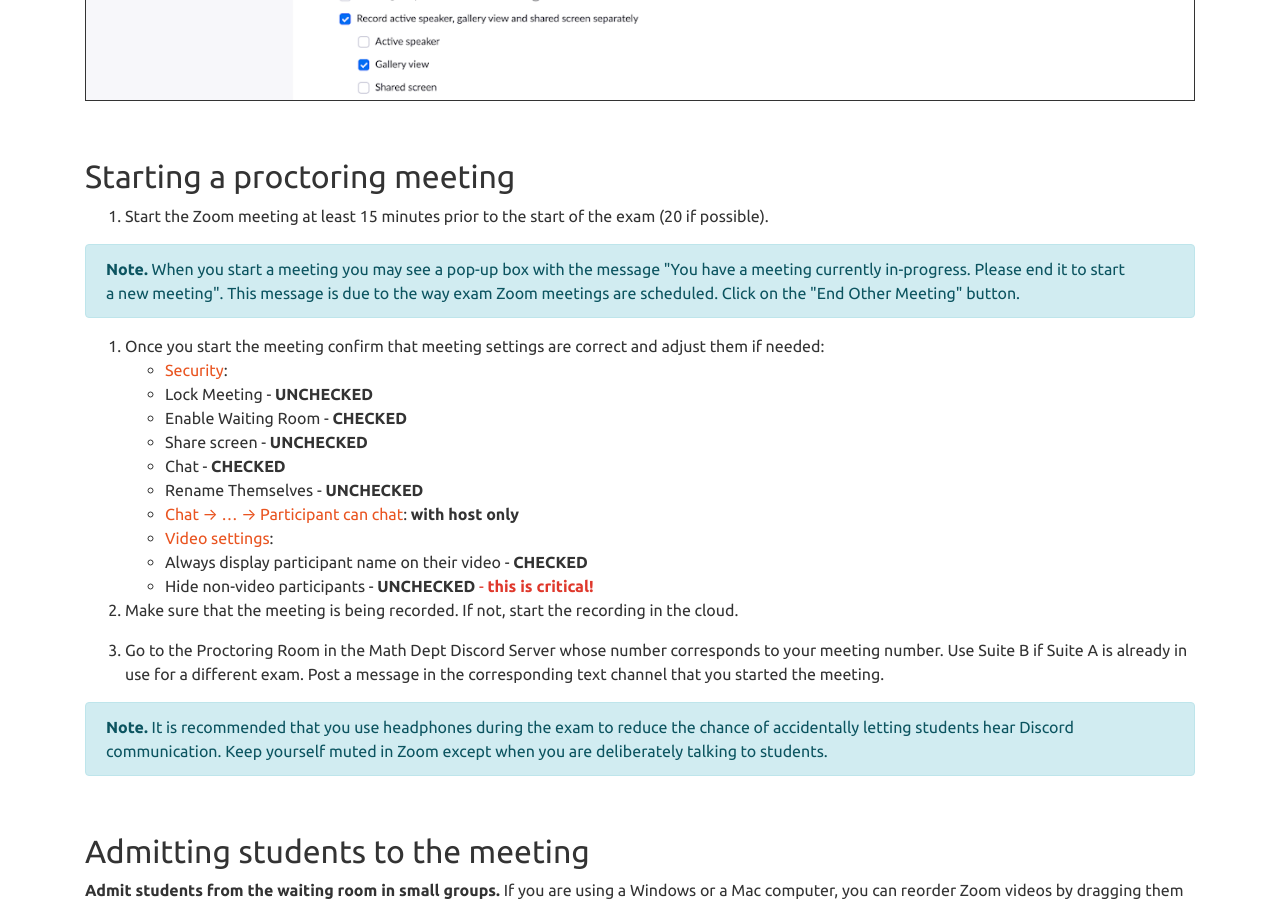
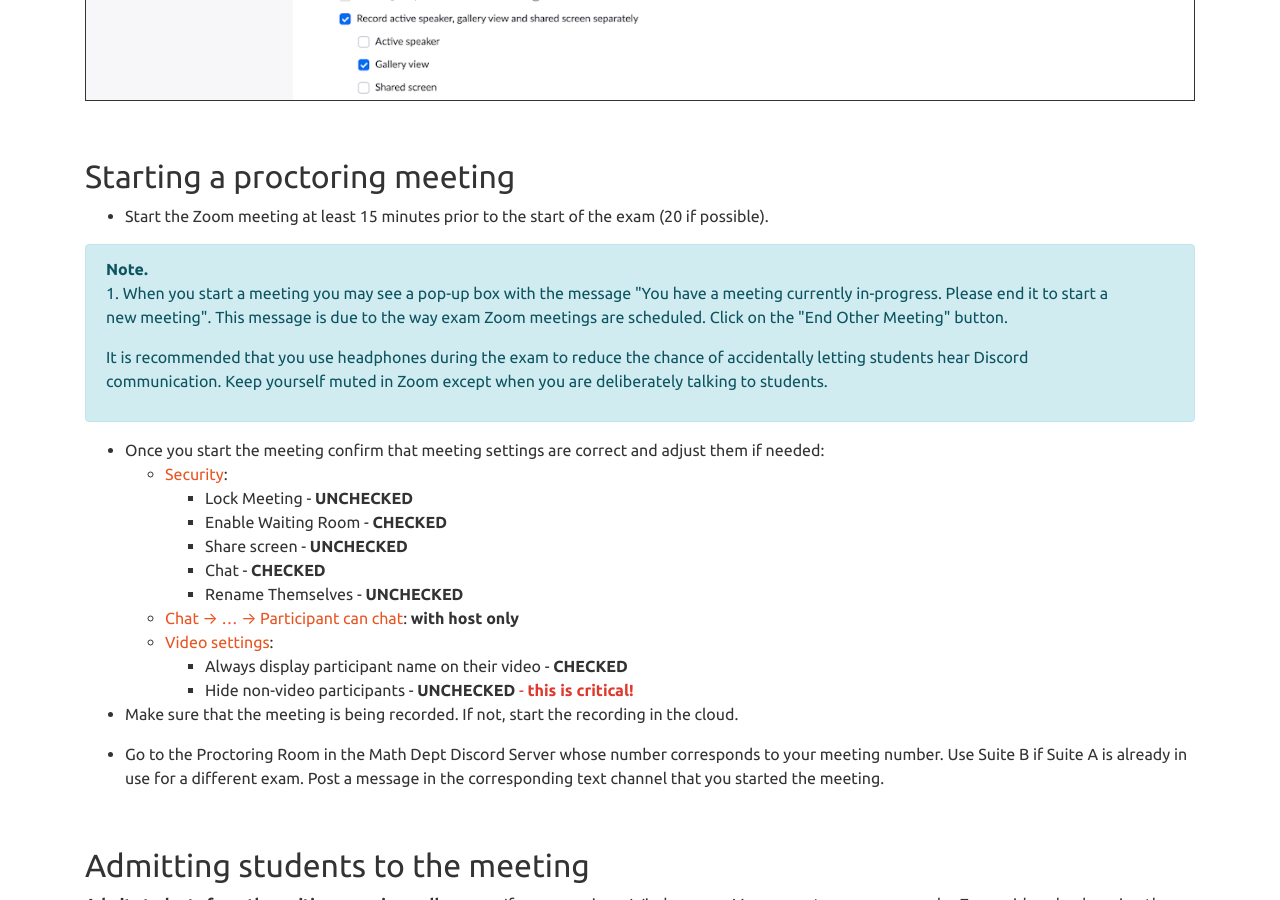
Before and after one commit to ub-math/exam_guides, a Jekyll site: the page built from docs/proctor.md, in a window 1280 px wide and 900 px high, scrolled down 2465 px. Built offline with Jekyll 4.4.1, drawn with Linux system fonts in a browser that asks for light colours.

Commit message:
Update proctor.md

```diff
--- a/docs/proctor.md
+++ b/docs/proctor.md
@@ -106,38 +106,38 @@ The image below shows the correct recording configuration.
 
 ## Starting a proctoring meeting
 
-1. Start the Zoom meeting at least 15 minutes prior to the start of the exam (20 if possible).
+* Start the Zoom meeting at least 15 minutes prior to the start of the exam (20 if possible).
 
 <div class="alert alert-dismissible alert-info">
-  <b>Note.</b> When you start a meeting you may see a pop-up box with the message "You have a meeting currently
+  <b>Note.</b>
+
+  <p>1. When you start a meeting you may see a pop-up box with the message "You have a meeting currently
   in-progress.
   Please end it to start a new meeting". This message is due to the way exam Zoom meetings are scheduled. Click on the
   "End Other Meeting" button.
+  </p>
+  <p>It is recommended that you use headphones during the exam to reduce the chance of accidentally letting
+  students hear Discord communication. Keep yourself muted in Zoom except when you are deliberately talking to students.
+  </p>
 </div>
 
-2. Once you start the meeting confirm that meeting settings are correct and adjust them if needed:
-- [Security](assets/images/zoom_security.png){:target="_blank" rel="noopener"}:
-* Lock Meeting - **UNCHECKED**
-* Enable Waiting Room - **CHECKED**
-* Share screen - **UNCHECKED**
-* Chat - **CHECKED**
-* Rename Themselves - **UNCHECKED**
-- [Chat → … → Participant can chat](assets/images/zoom_chat.png){:target="_blank" rel="noopener"}: **with host only**
-- [Video settings](assets/images/zoom_video.png){:target="_blank" rel="noopener"}:
-* Always display participant name on their video - **CHECKED**
-* Hide non-video participants - **UNCHECKED** <span class="text-danger"> - <b>this is critical!</b></span>
+* Once you start the meeting confirm that meeting settings are correct and adjust them if needed:
+  - [Security](assets/images/zoom_security.png){:target="_blank" rel="noopener"}:
+    * Lock Meeting - **UNCHECKED**
+    * Enable Waiting Room - **CHECKED**
+    * Share screen - **UNCHECKED**
+    * Chat - **CHECKED**
+    * Rename Themselves - **UNCHECKED**
+  - [Chat → … → Participant can chat](assets/images/zoom_chat.png){:target="_blank" rel="noopener"}: **with host only**
+  - [Video settings](assets/images/zoom_video.png){:target="_blank" rel="noopener"}:
+    * Always display participant name on their video - **CHECKED**
+    * Hide non-video participants - **UNCHECKED** <span class="text-danger"> - <b>this is critical!</b></span>
 
-3. Make sure that the meeting is being recorded. If not, start the recording in the cloud.
+*  Make sure that the meeting is being recorded. If not, start the recording in the cloud.
 
-4. Go to the Proctoring Room in the Math Dept Discord Server whose number corresponds to your meeting number.
+* Go to the Proctoring Room in the Math Dept Discord Server whose number corresponds to your meeting number.
 Use Suite B if Suite A is already in use for a different exam. Post a message in the corresponding text channel that you
 started the meeting.
-
-<div class="alert alert-dismissible alert-info">
-  <b>Note.</b> It is recommended that you use headphones during the exam to reduce the chance of accidentally letting
-  students
-  hear Discord communication. Keep yourself muted in Zoom except when you are deliberately talking to students.
-</div>
 
 <br />
 
```
